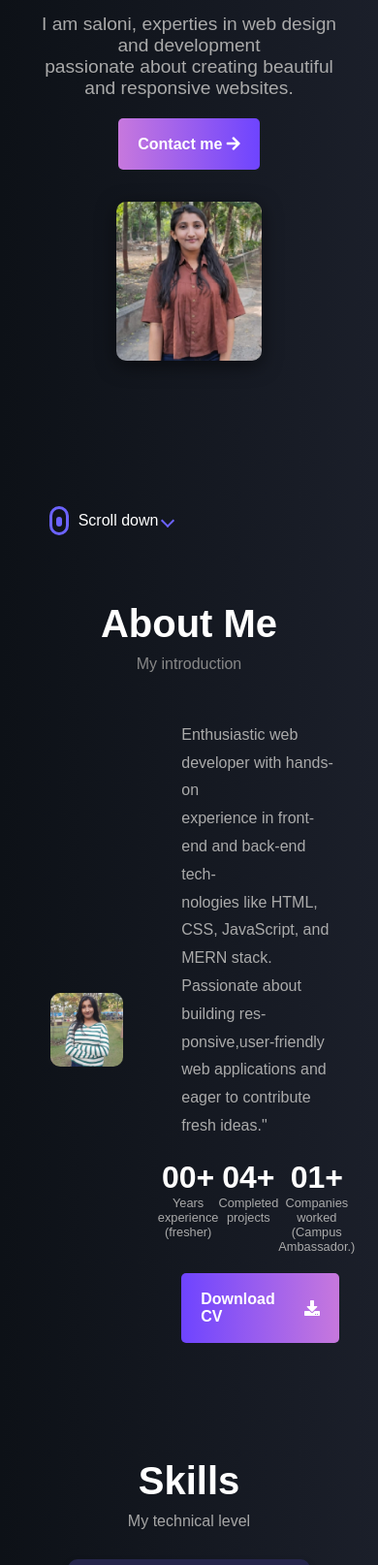
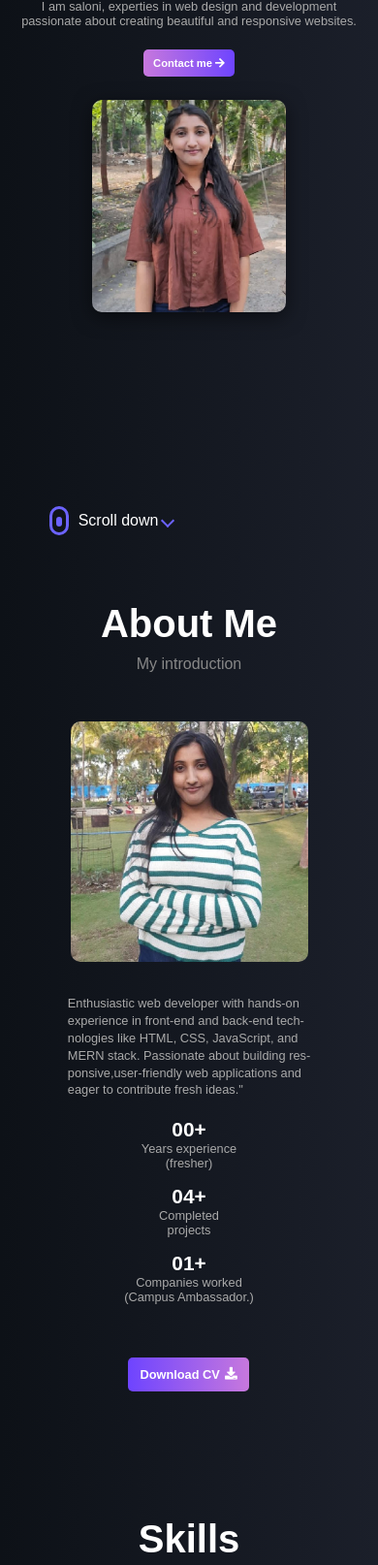
Before and after one commit to salonisancheti07/Portfolio, a plain HTML site: page index.html in a window 390 px wide. Shown: the part 386-2000 px from the top of the page at 97% size. Drawn offline with Linux system fonts and the light colour scheme.

Commit message:
Initial commit

```diff
--- a/style.css
+++ b/style.css
@@ -926,3 +926,181 @@ footer p:last-child {
     margin-left: 10px; /* Reduce margin */
   }
 }
+
+
+/* General styling for smaller screens */
+@media (max-width: 768px) {
+  .about-content {
+    flex-direction: column;
+    align-items: center;
+    text-align: center;
+  }
+
+  .about-image {
+    margin: 20px auto;
+    max-width: 70%;
+  }
+
+  .about-details {
+    padding: 10px;
+    margin: 0 auto;
+  }
+
+  .about-description {
+    font-size: 0.9rem;
+    margin-left: 0;
+    line-height: 1.5;
+  }
+
+  .about-stats {
+    flex-direction: column;
+    align-items: center;
+    margin-left: 0;
+  }
+
+  .stat-item {
+    margin-bottom: 15px;
+  }
+
+  .stat-item h3 {
+    font-size: 1.5rem;
+  }
+
+  .stat-item p {
+    font-size: 0.9rem;
+  }
+
+  .btn {
+    font-size: 0.9rem;
+    padding: 12px 15px;
+    margin: 20px auto;
+  }
+}
+
+/* Styling for extra-small screens (e.g., phones) */
+@media (max-width: 480px) {
+  .about-description {
+    font-size: 0.8rem;
+    line-height: 1.4;
+  }
+
+  .stat-item h3 {
+    font-size: 1.3rem;
+  }
+
+  .stat-item p {
+    font-size: 0.8rem;
+  }
+
+  .btn {
+    font-size: 0.8rem;
+    padding: 10px 12px;
+    margin-left: 25%;
+  }
+}
+
+
+/* General Styling for Smaller Screens */
+@media (max-width: 1024px) {
+  .hero {
+    flex-direction: column;
+    padding: 30px 5%;
+  }
+
+  .hero-content {
+    flex-direction: column;
+    text-align: center;
+    gap: 30px;
+  }
+
+  .hero-text h1 {
+    font-size: 2.5rem;
+  }
+
+  .hero-text p {
+    font-size: 1rem;
+    margin: 15px 0;
+  }
+
+  .cta-button {
+    font-size: 0.9rem;
+    padding: 12px 15px;
+  }
+
+  .hero-image img {
+    width: 400px;
+  }
+}
+
+/* Styling for Tablets and Small Devices */
+@media (max-width: 768px) {
+  .hero {
+    padding: 20px 5%;
+  }
+
+  .hero-text h1 {
+    font-size: 2rem;
+  }
+
+  .hero-text p {
+    font-size: 0.9rem;
+    margin: 10px 0;
+  }
+
+  .cta-button {
+    font-size: 0.8rem;
+    padding: 10px 12px;
+  }
+
+  .hero-image img {
+    width: 250px;
+  }
+}
+
+/* Styling for Mobile Phones */
+@media (max-width: 480px) {
+  .hero-text h1 {
+    font-size: 1.8rem;
+  }
+
+  .hero-text p {
+    font-size: 0.8rem;
+    margin: 8px 0;
+  }
+
+  .cta-button {
+    font-size: 0.7rem;
+    padding: 8px 10px;
+  }
+
+  .hero-image img {
+    width: 200px;
+  }
+}
+
+
+@media screen and (max-width: 768px) {
+  .timeline-item::before {
+    display: none;
+  }
+
+  .timeline::before {
+    display: none;
+  }
+
+  .timeline-item {
+    flex-direction: column;
+    align-items: flex-start;
+    text-align: left;
+    margin-bottom: 30px;
+  }
+
+  .timeline-item.right {
+    justify-content: flex-start;
+  }
+
+  .timeline-item .content {
+    max-width: 100%;
+    text-align: left;
+  }
+}
```
